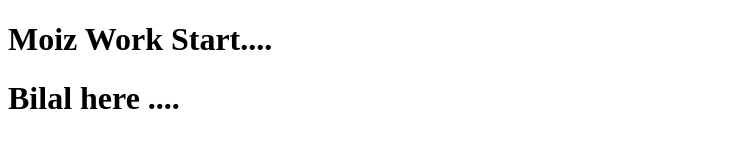
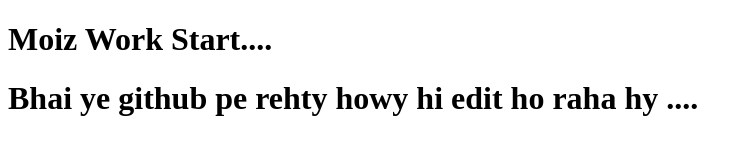
Before and after one commit to moizawan07/Group-project, a plain HTML site: page index.html in a window 1280 px wide. Shown: the whole page, without its empty margins (0-752 px from the left). Drawn offline with Linux system fonts and the light colour scheme.

Commit message:
Update index.html

```diff
--- a/index.html
+++ b/index.html
@@ -7,7 +7,7 @@
 </head>
 <body>
     <h1>Moiz Work Start....</h1>
-    <h1>Bilal here ....</h1>
+    <h1> Bhai ye github pe rehty howy hi edit ho raha hy ....</h1>
 
 </body>
 </html>
```
